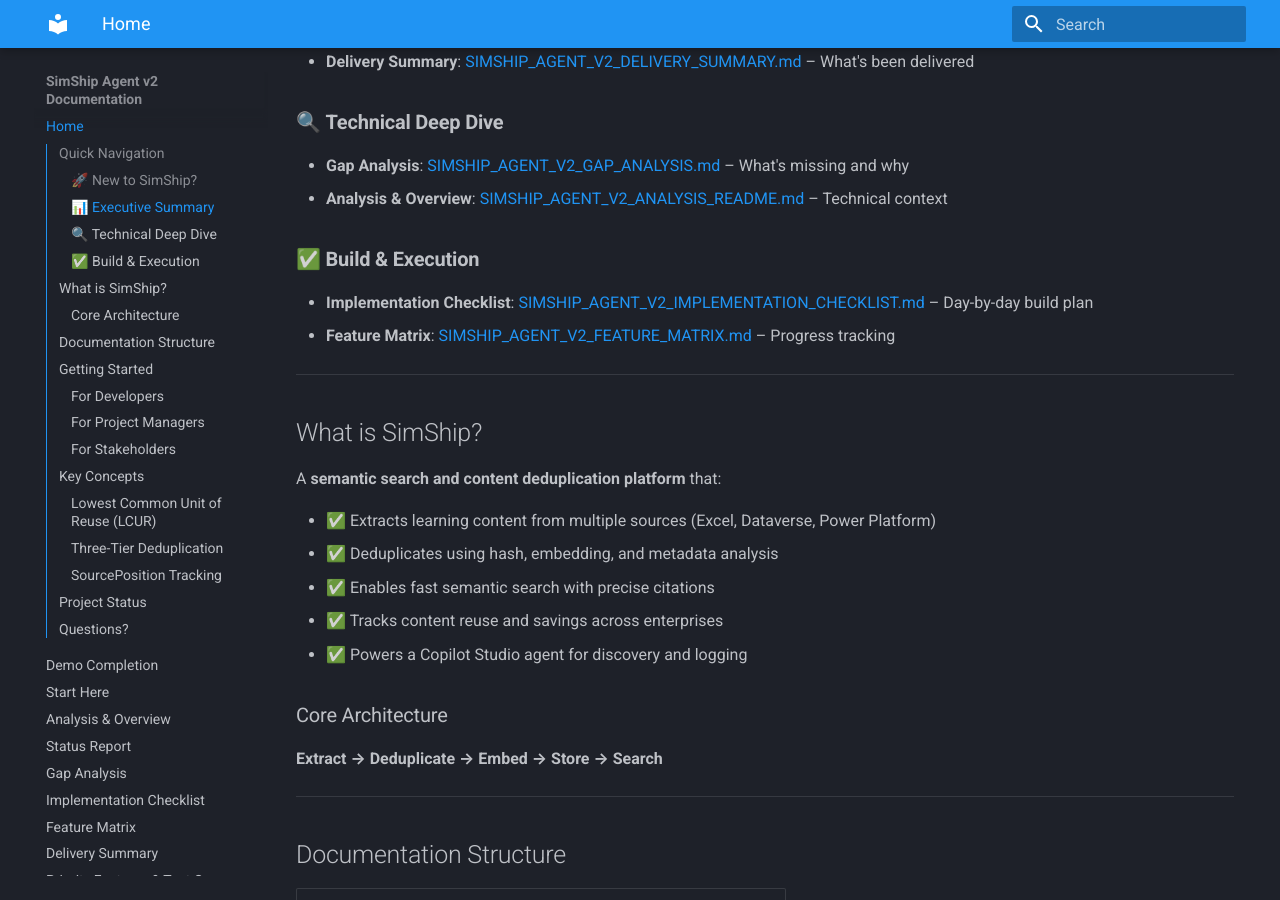
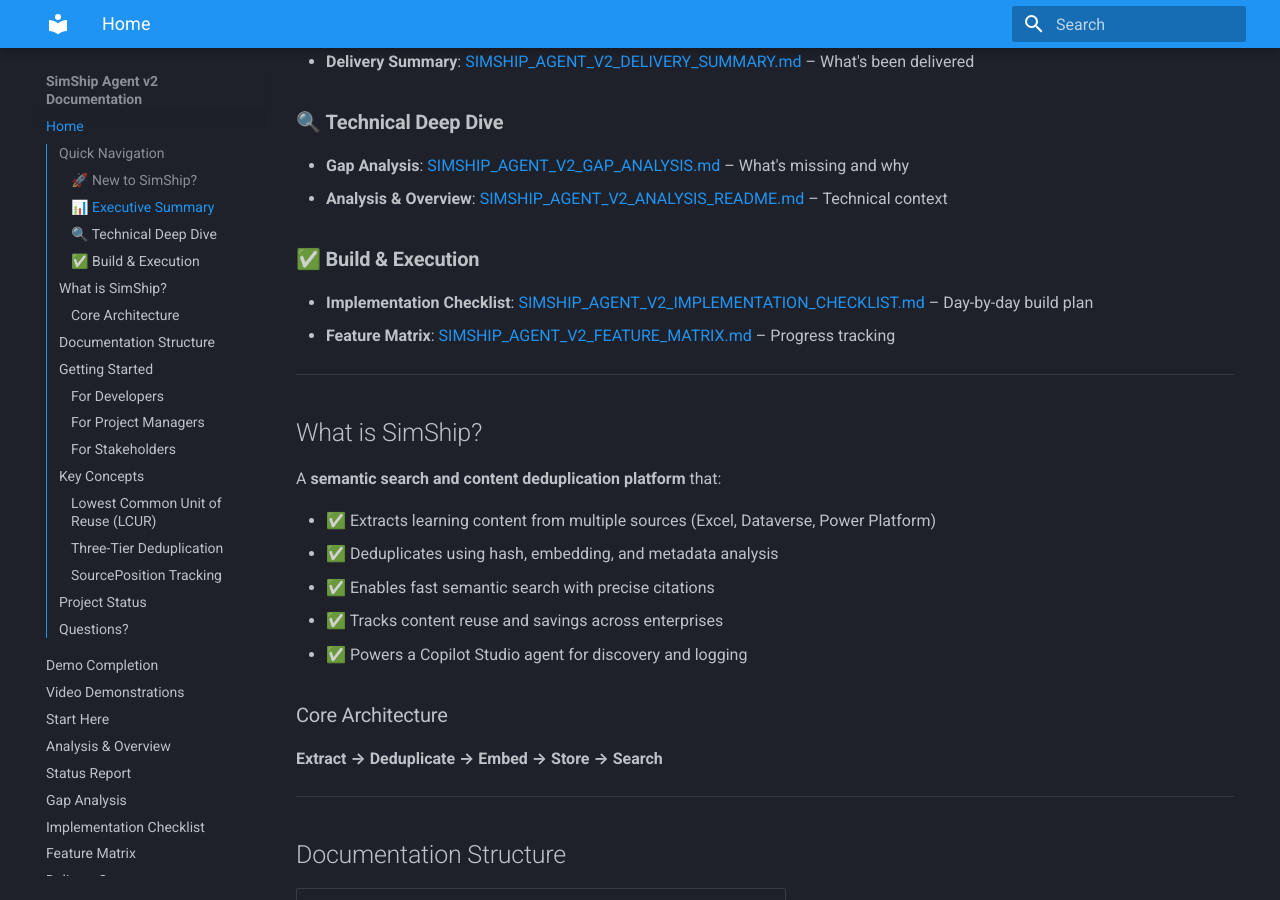
Before and after one commit to derricksobrien/simship-agent-docs, an MkDocs documentation site: the page built from docs/index.md, in a window 1280 px wide and 900 px high, scrolled down 456 px. Built offline with MkDocs 1.6.1 and Material for MkDocs 9.7.7, drawn with Linux system fonts in a browser that asks for light colours.

Commit message:
Update mkdocs.yml to add Video Demonstrations section

```diff
--- a/mkdocs.yml
+++ b/mkdocs.yml
@@ -18,6 +18,7 @@
 nav:
   - Home: index.md
   - Demo Completion: DEMO_COMPLETION_SUMMARY.md
+  - Video Demonstrations: VIDEO_DEMONSTRATIONS.md
   - Start Here: SIMSHIP_AGENT_V2_START_HERE.md
   - Analysis & Overview: SIMSHIP_AGENT_V2_ANALYSIS_README.md
   - Status Report: SIMSHIP_AGENT_V2_STATUS.md
```
